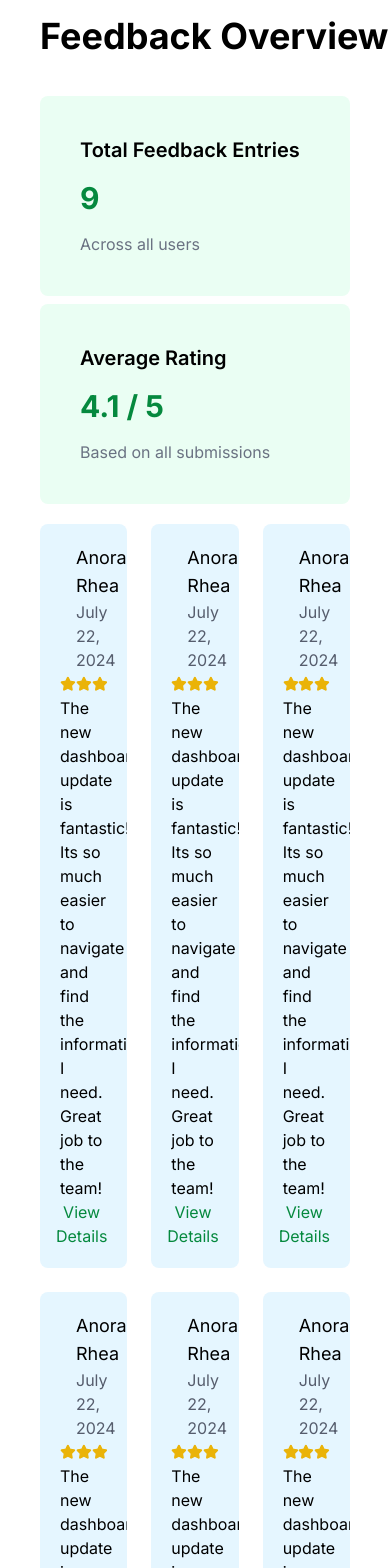
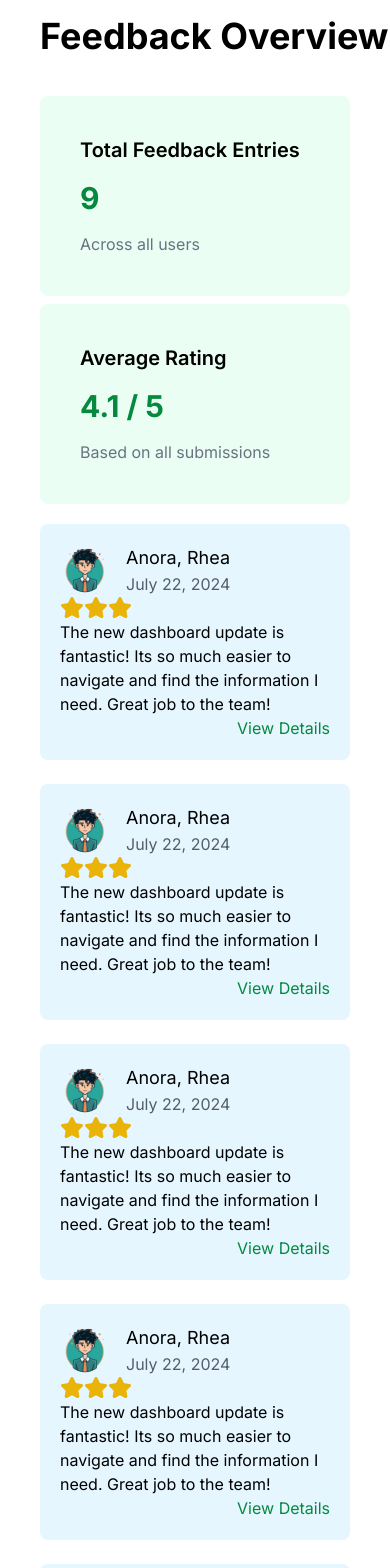
Before and after one commit to MaurenceBudiongan/awarenet-admin-web, a Next.js app: page /feedback in a window 390 px wide. Shown: the top 1568 px of the page. Built offline with nearby package versions, Linux system fonts and the light colour scheme.

Commit message:
turn feedback into grid display and responsive to 1 column on mobile screen size

```diff
--- a/app/feedback/page.tsx
+++ b/app/feedback/page.tsx
@@ -19,7 +19,7 @@ const Feedback = () => {
           </div>
         </div>
 
-        <div className=" rounded-xl grid grid-flow-row grid-cols-3 gap-6 ">
+        <div className=" rounded-xl grid grid-flow-row grid-cols-1 sm:grid-cols-3 gap-6 ">
           <div className="w-full bg-[#e5f6ff] rounded-lg flex-col justify-center p-5 overflow-hidden">
             <div className="flex space-x-4">
               <div>
```
